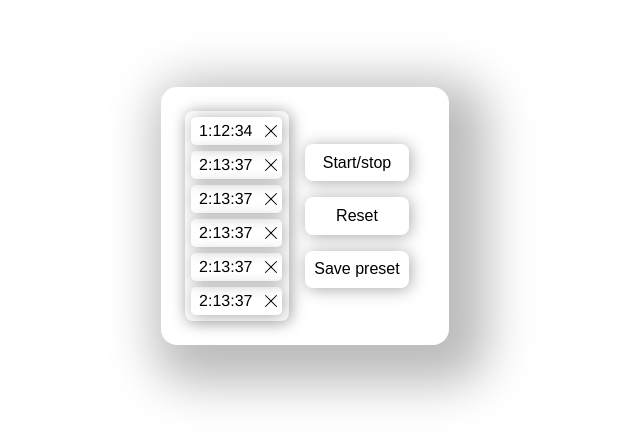
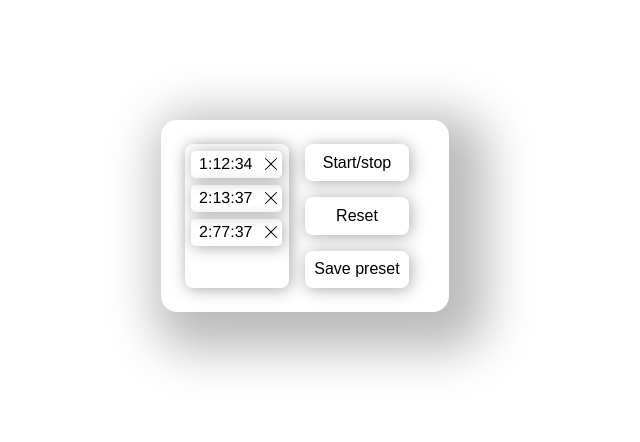
Before and after one commit to YuriiRG/SimpleTimer, a Vue app: page / in a window 1280 px wide. Shown: the part 184-626 px from the top of the page, without its empty margins (335-975 px from the left). Built offline with nearby package versions, Linux system fonts and the light colour scheme.

Commit message:
Implement deleting presets

```diff
--- a/src/App.vue
+++ b/src/App.vue
@@ -4,25 +4,28 @@ import Timer from "./components/Timer.vue";
 import Button from "./components/Button.vue";
 import { ref } from "vue";
 
+let idCounter = 0;
+
 function test() {
   alert("It works");
 }
 
 const dummyPresets = ref([
-  { time: "1:12:34" },
-  { time: "2:13:37" },
-  { time: "2:13:37" },
-  { time: "2:13:37" },
-  { time: "2:13:37" },
-  { time: "2:13:37" },
+  { id: idCounter++, time: "1:12:34" },
+  { id: idCounter++, time: "2:13:37" },
+  { id: idCounter++, time: "2:77:37" },
 ]);
+
+function deletePreset(id: number): void {
+  dummyPresets.value = dummyPresets.value.filter(p => p.id !== id);
+}
 
 </script>
 
 <template>
   <div class="container">
     <div class="app">
-      <Presets v-model:presets="dummyPresets"/>
+      <Presets v-model:presets="dummyPresets" @delete-preset="deletePreset"/>
       <div class="buttons">
         <Button text="Start/stop" @click="test"/>
         <Button text="Reset"/>
--- a/src/components/Preset.vue
+++ b/src/components/Preset.vue
@@ -1,19 +1,28 @@
 <script setup lang="ts">
+interface Preset {
+  time: string,
+  id: number
+}
+
 defineProps<{
-  text: string
+  data: Preset
+}>();
+
+const emit = defineEmits<{
+  (e: 'delete', id: number): void
 }>();
 </script>
 
 <template>
   <div class="string">
     <span>
-      {{text}}
+      {{data.time}}
     </span>
     <svg xmlns="http://www.w3.org/2000/svg"
           width="16"
           height="16"
           fill="currentColor"
-          class="bi bi-x-lg"
+          @click="emit('delete', data.id)"
           viewBox="0 0 16 16">
       <path d="M2.146 2.854a.5.5 0 1 1 .708-.708L8 7.293l5.146-5.147a.5.5 0 0 1
       .708.708L8.707 8l5.147 5.146a.5.5 0 0 1-.708.708L8 8.707l-5.146 5.147a.5.5 0
--- a/src/components/Presets.vue
+++ b/src/components/Presets.vue
@@ -2,18 +2,27 @@
 import Preset from './Preset.vue';
 
 interface Preset {
-  time: string
+  time: string,
+  id: number
 }
 
-defineProps<{
+const props = defineProps<{
   presets: Array<Preset>
 }>();
+
+const emit = defineEmits<{
+  (e: "deletePreset", id: number): void
+}>();
+
+function deletePreset(id: number): void {
+  emit("deletePreset", id);
+}
 
 </script>
 
 <template>
   <div class="presets">
-    <Preset v-for="p in presets" :text="p.time"/>
+    <Preset v-for="p in presets" :data="p" @delete="deletePreset" :key="p.id"/>
   </div>
 </template>
 
```
